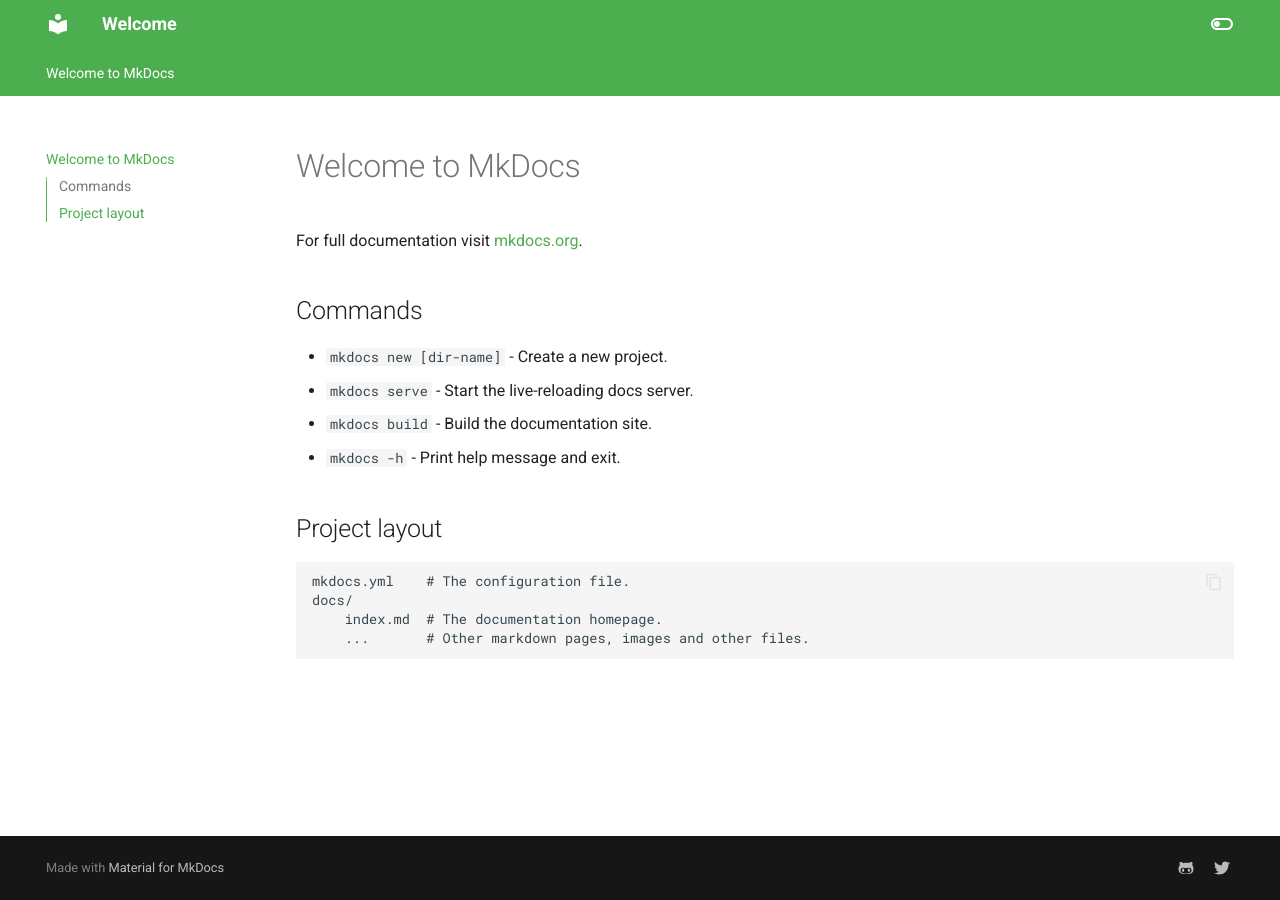
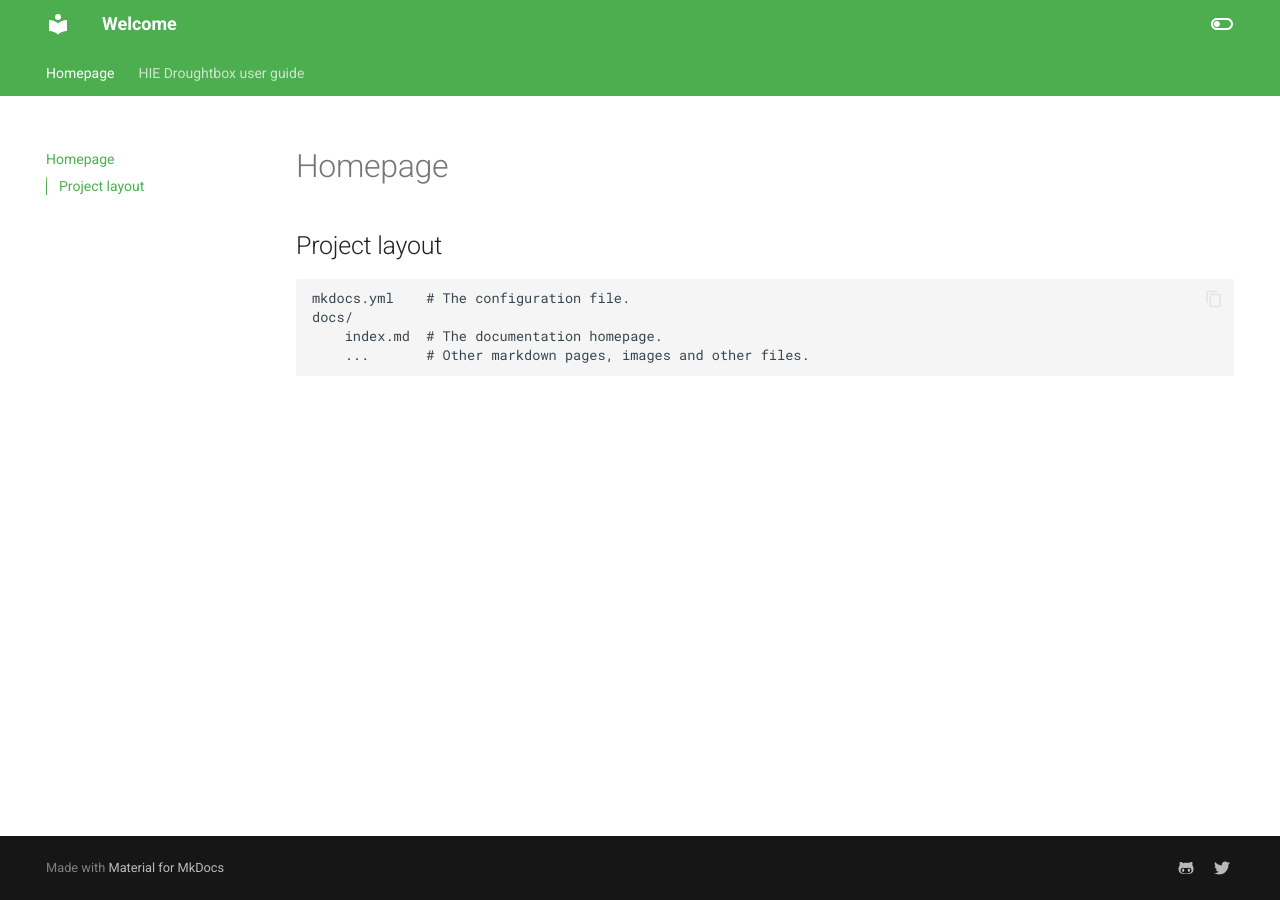
Before and after one commit to ecamo19/droughtbox_documentation, an MkDocs documentation site: the page built from docs/index.md, in a window 1280 px wide. Built offline with MkDocs 1.6.1 and Material for MkDocs 9.7.7, drawn with Linux system fonts in a browser that asks for light colours.

Commit message:
site served

```diff
--- a/docs/index.md
+++ b/docs/index.md
@@ -1,13 +1,5 @@
-# Welcome to MkDocs
+# Homepage
 
-For full documentation visit [mkdocs.org](https://www.mkdocs.org).
-
-## Commands
-
-* `mkdocs new [dir-name]` - Create a new project.
-* `mkdocs serve` - Start the live-reloading docs server.
-* `mkdocs build` - Build the documentation site.
-* `mkdocs -h` - Print help message and exit.
 
 ## Project layout
 
```
Also changed, not shown: docs/droughtbox.md (renamed from index.md).
